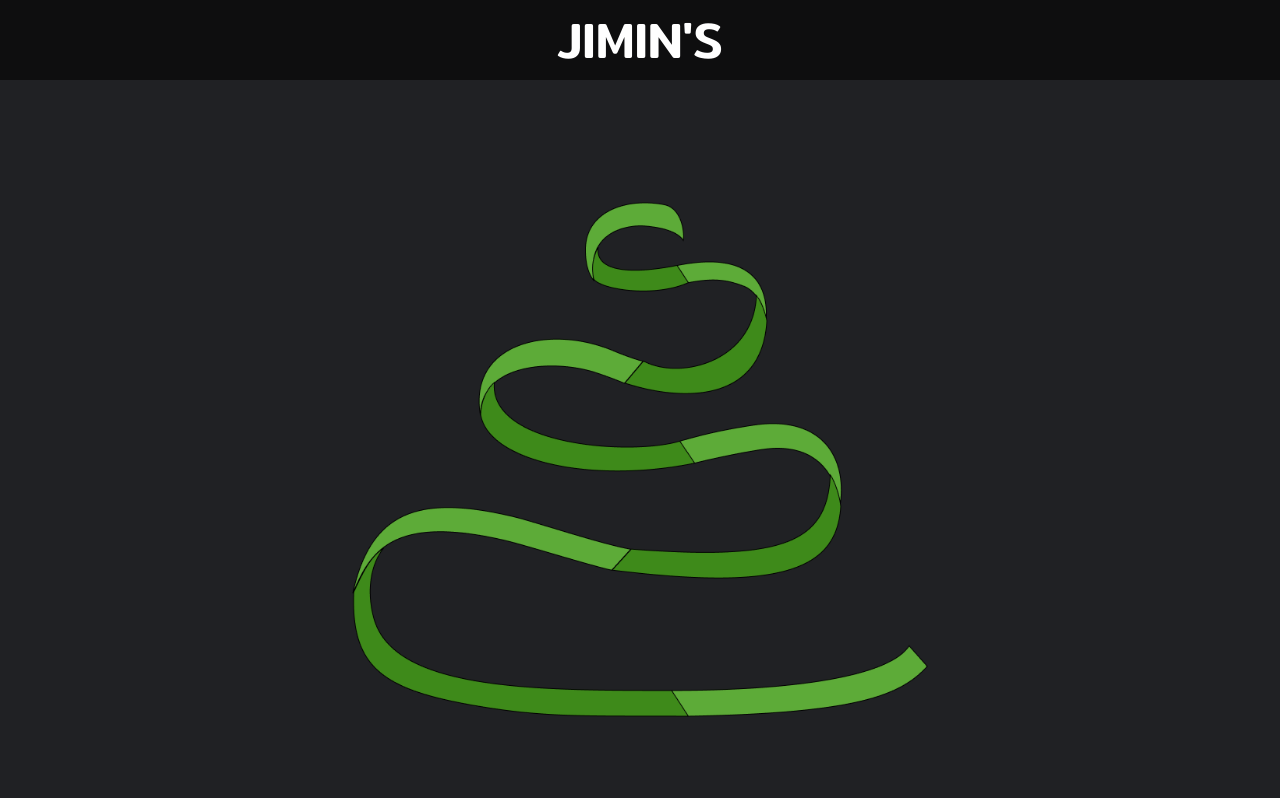
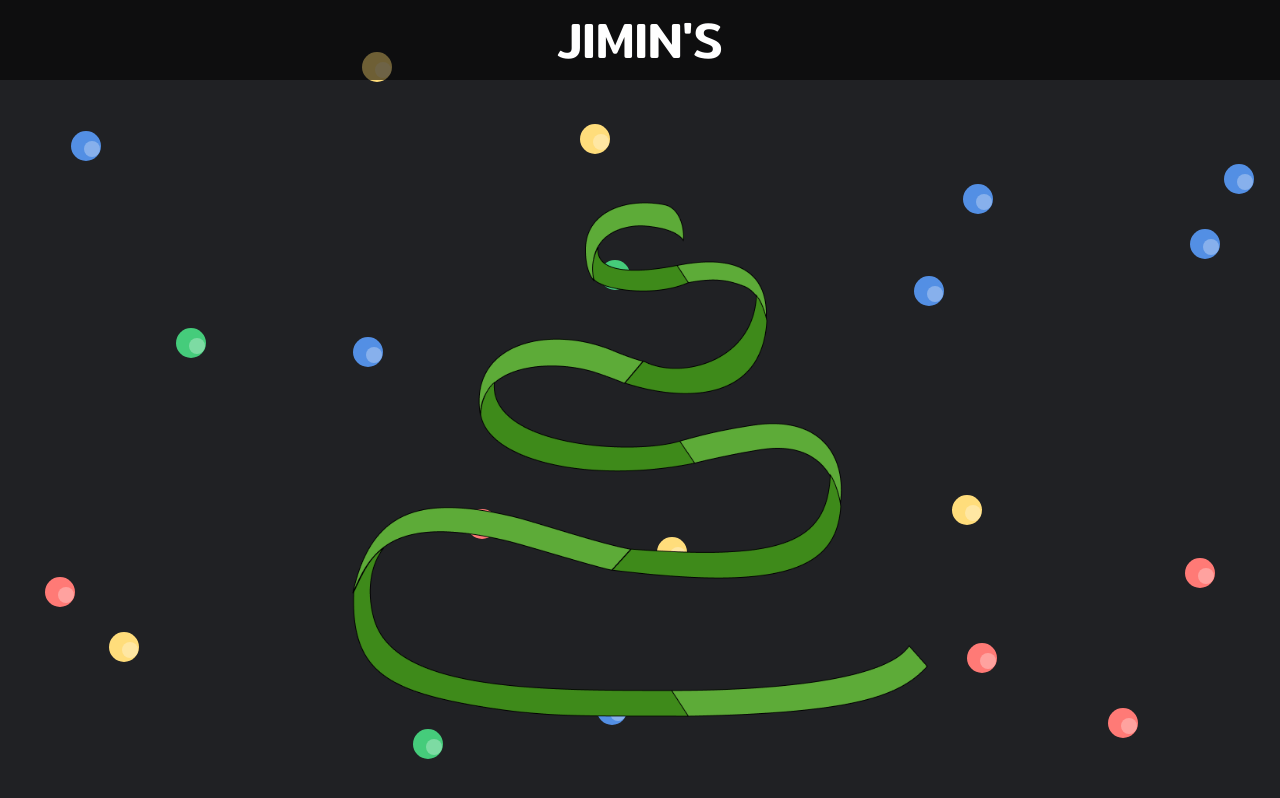
Before and after one commit to zimiin/JIMINS, a React (Create React App) app: page / in a window 1280 px wide. Built offline with nearby package versions, Linux system fonts and the light colour scheme.

Commit message:
🎨 Show light bulbs on random position

```diff
--- a/src/organism/XmasWelcomeScreen.tsx
+++ b/src/organism/XmasWelcomeScreen.tsx
@@ -1,8 +1,8 @@
 import LightBulb from 'atom/LightBulb'
-import React from 'react'
+import React, { useMemo } from 'react'
 import styled from 'styled-components'
 import xmasTree from 'images/xmas_tree.png'
-import { verticalScale } from 'utils/size'
+import { BROWSER_HEIGHT, BROWSER_WIDTH, verticalScale } from 'utils/size'
 
 const Container = styled.div`
   background: #202124;
@@ -14,19 +14,56 @@ const CenterTree = styled.div`
   padding-top: ${verticalScale(258)}px;
 `
 
+type LightBulbBoxType = {
+  top?: number;
+  left?: number;
+}
+
+const LightBulbBox = styled.div<LightBulbBoxType>`
+  position: absolute;
+  top: ${props => props.top ? props.top + 'px' : '100px'};
+  left: ${props => props.left ? props.left + 'px' : '200px'};
+`
+
+const lightBulbColors = ['#538FE4', '#FF7A76', '#45CC7B', '#FFDD7B']
+
+function getRandomInt(max: number) {
+  return Math.floor(Math.random() * max);
+}
+
+function getRandomArbitrary(min: number, max: number) {
+  return Math.random() * (max - min) + min;
+}
+
 function XmasWelcomeScreen() {
+  const lightBulbs = useMemo(() => {
+    const result = []
+    const rectHeight = 200
+    const rectWidth = 250
+    const noCol = Math.floor(BROWSER_WIDTH / rectWidth)
+    const noRow = Math.floor(BROWSER_HEIGHT / rectHeight)
+
+    for (let i = 0; i < noRow; i++) {
+      for (let j = 0; j < noCol; j++) {
+        result.push(
+          <LightBulbBox
+            top={rectHeight * i + getRandomArbitrary(15, rectHeight - 14) + (BROWSER_HEIGHT % rectHeight) / 2}
+            left={rectWidth * j + getRandomArbitrary(15, rectWidth - 14) + (BROWSER_WIDTH % rectWidth) / 2}
+          >
+            <LightBulb
+              color={lightBulbColors[getRandomInt(4)]}
+            />
+          </LightBulbBox>
+        )
+      }
+    }
+
+    return result
+  }, [window.innerHeight, window.innerWidth])
+
   return (
     <Container>
-      {/* <LightBulb />
-      <LightBulb
-        color='#538FE4'
-      />
-      <LightBulb
-        color='#FF7A76'
-      />
-      <LightBulb
-        color='#45CC7B'
-      /> */}
+      {lightBulbs}
 
       <CenterTree>
         <img src={xmasTree} style={{
@@ -34,6 +71,8 @@ function XmasWelcomeScreen() {
           marginLeft: 'auto',
           marginRight: 'auto',
           display: 'block',
+          position: 'relative',
+          zIndex: '100'
         }}/>
       </CenterTree>
     </Container>
--- a/src/utils/size.ts
+++ b/src/utils/size.ts
@@ -1,5 +1,6 @@
 export const DESIGN_HEIGHT = 1024
 export const BROWSER_HEIGHT = window.innerHeight
+export const BROWSER_WIDTH = window.innerWidth
 
 export function verticalScale(height: number) {
   return (height / DESIGN_HEIGHT) * BROWSER_HEIGHT
```
